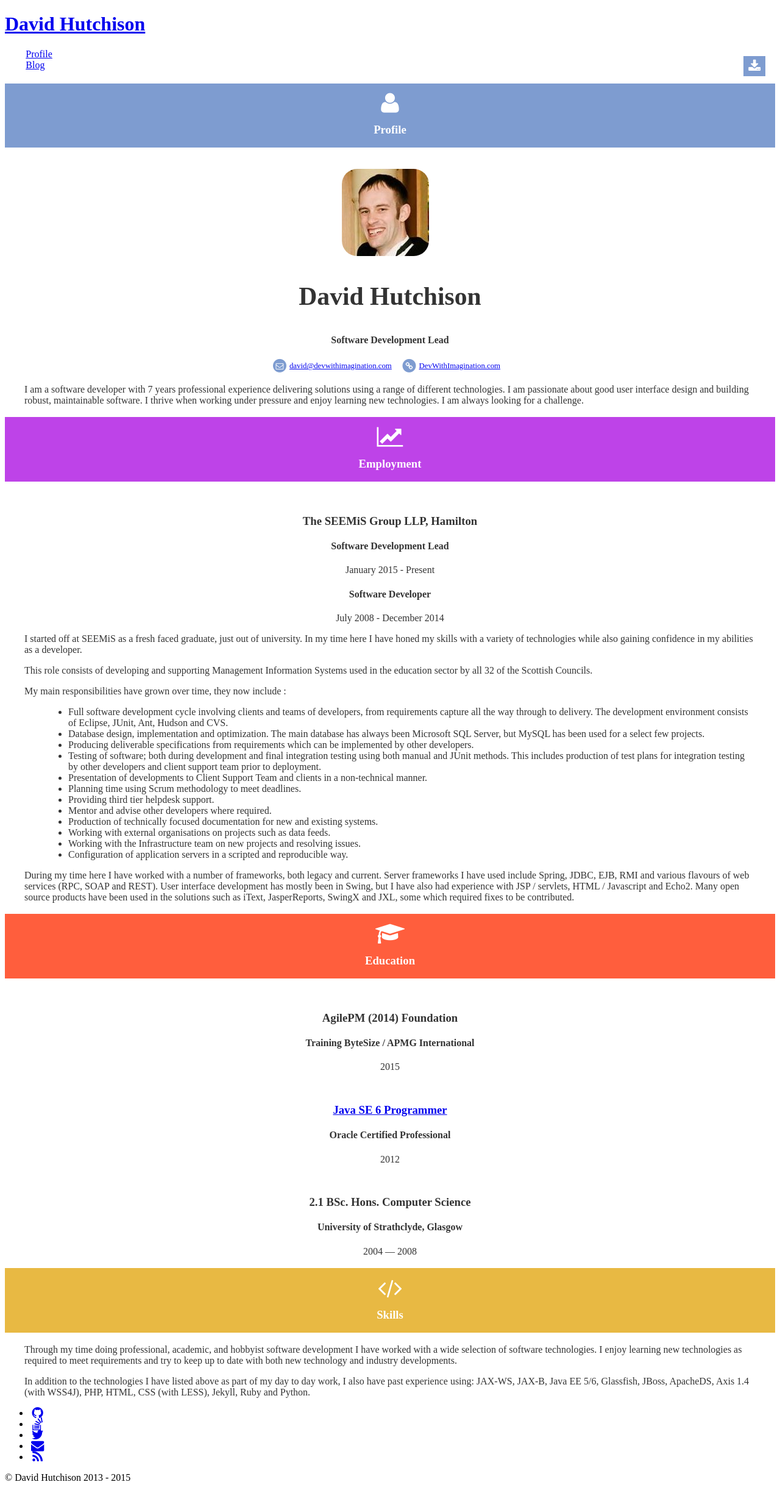
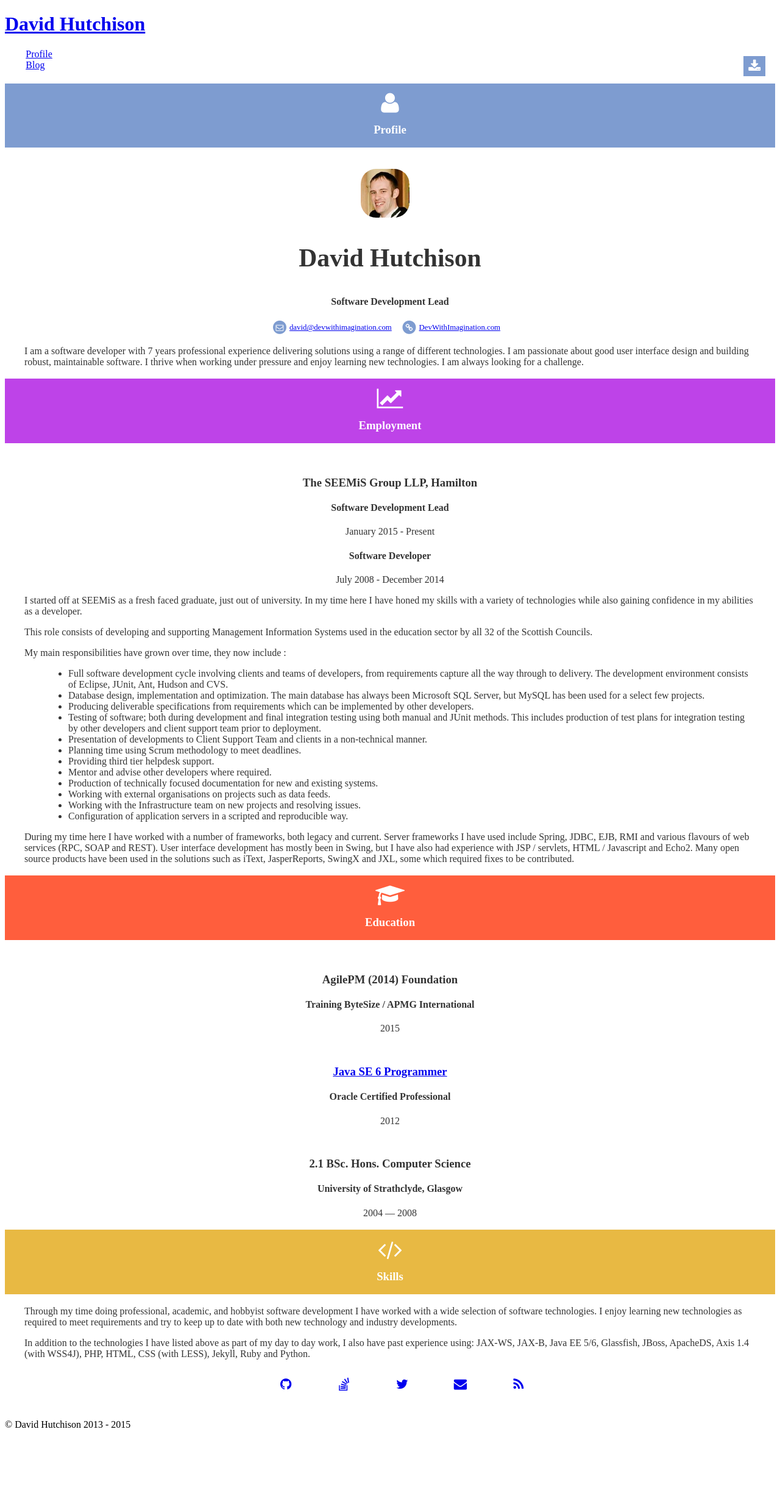
Before and after one commit to dhutchison/about.devwithimagination.com, a Jekyll site: the page built from index.markdown, in a window 1280 px wide. Shown: the whole page at 61% size. Built offline with Jekyll 4.4.1, drawn with Linux system fonts in a browser that asks for light colours; after the commit the page ends 2362 px from its top, so only the background shows below that.

Commit message:
Addition of missing (required) author styles. Straight migration from DWI

```diff
--- a/_sass/_profileStyle.scss
+++ b/_sass/_profileStyle.scss
@@ -10,6 +10,57 @@ $profileSectionHeaderBackgroundOne: #7E9CD0;
 $profileSectionHeaderBackgroundTwo: #BE43E8;
 $profileSectionHeaderBackgroundThree: #FF5E3D;
 $profileSectionHeaderBackgroundFour: #E8B943;
+
+// Author styling
+.author {
+
+    a.profile-image {
+	    float:left;
+    	width: 80px;
+
+        @include respond-to(handhelds) {
+            width: 40px;
+        };
+    }
+}
+
+.footer .author header {
+    margin-right: 0.5em;
+}
+
+.footer .author {
+    text-align: center;
+}
+
+.author-name {
+    margin-top: 0.25em;
+    margin-bottom: 0;
+}
+
+img.profile-image {
+	width:80px;
+	height:auto;
+  	border-radius: 50px;
+
+  	@include respond-to(handhelds) {
+  	    border-radius: 25px;
+  	};
+}
+
+
+.author-links {
+    width: 100%;
+    text-align: center;
+
+    ul ,li {
+        display: inline-block;
+    }
+
+    li + li {
+        margin-left: 4em;
+    }
+
+}
 
 .profile-container {
     background-color: $profileBackgroundColour;
```
